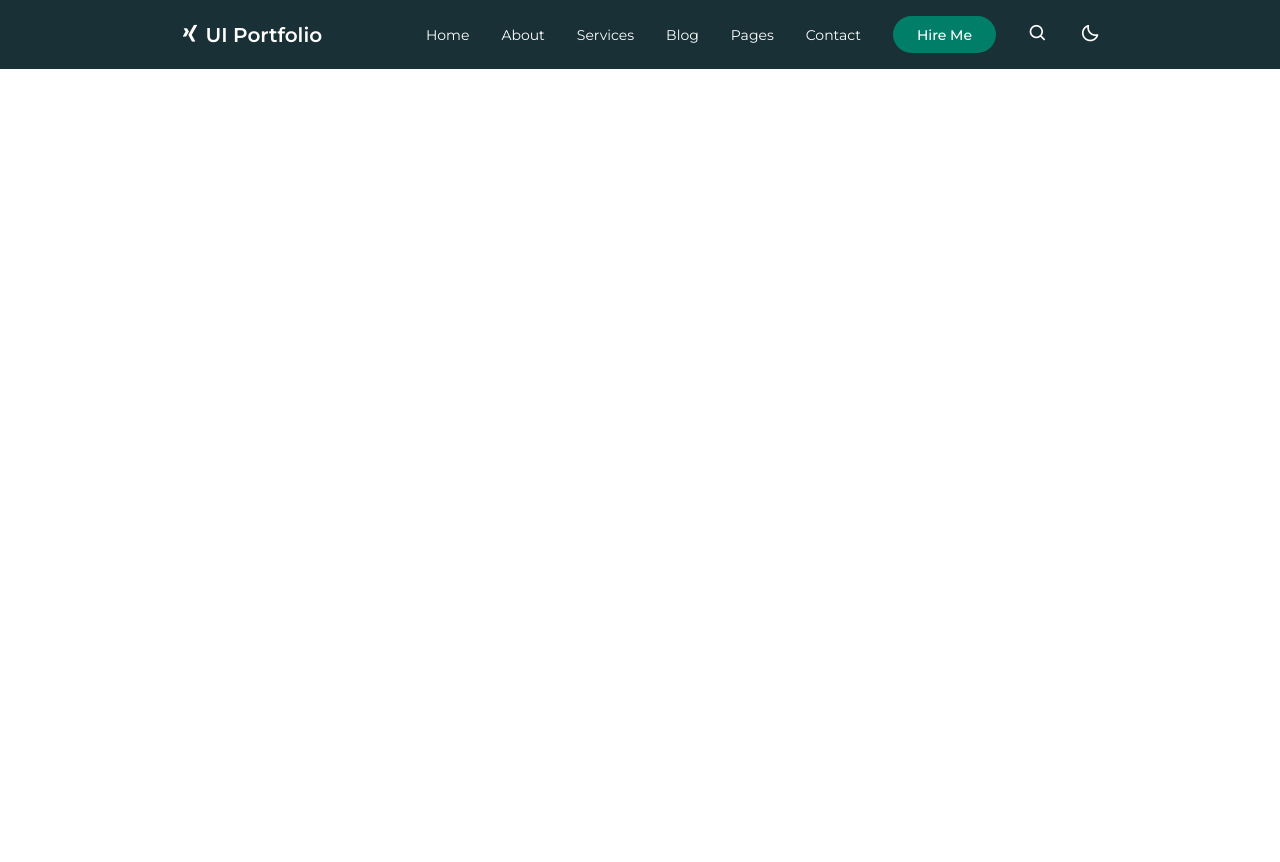
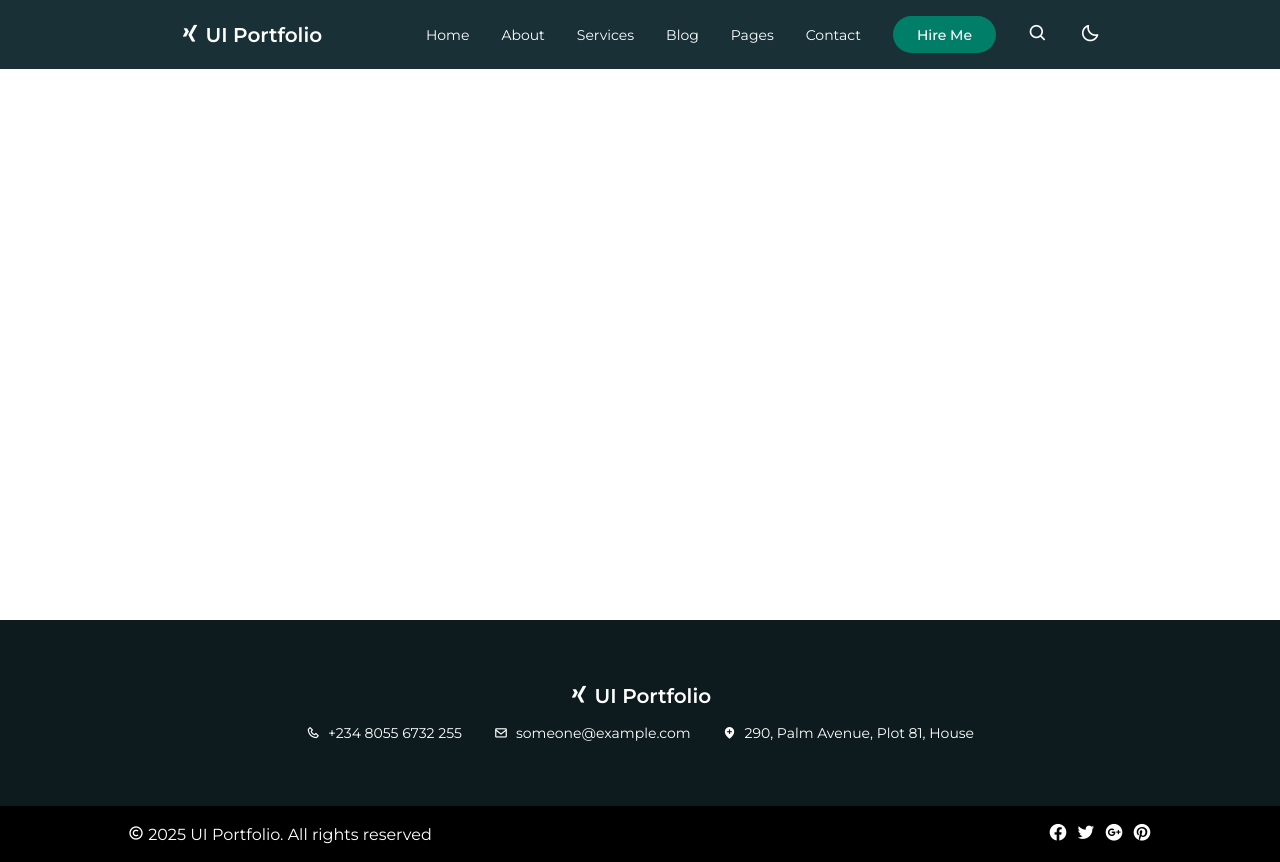
Before and after one commit to Courage-ux/WebDevelopmentGroup, a plain HTML site: page index.html in a window 1280 px wide. Before the commit the page ends 800 px from the top, so only its background shows below. Drawn offline with nearby package versions, Linux system fonts and the light colour scheme; a web font is replaced by a local one.

Commit message:
footer added

```diff
--- a/index.html
+++ b/index.html
@@ -50,5 +50,61 @@
             </ul>
         </nav>
     </header>
+
+<main>
+    <br><br><br><br><br><br><br><br><br><br>
+    <br><br><br><br><br><br><br><br><br><br>
+    <br><br><br><br><r><br><br><br><br><br>
+</main>
+
+
+
+
+<footer>
+    <div class="footer-top">
+        <div class="logo footer-logo">
+            <span>
+                <i class='bx bxl-xing'></i>
+            </span>
+            <span>
+                UI Portfolio
+            </span>
+        </div>
+
+        <div class="contact-info">
+            <ul class="contact-list-container">
+                <li class="contact-list-item">
+                    <i class='bx bx-phone'></i>
+                    <span class="contact-list-details">+234 8055 6732 255</span>
+                </li>
+                <li class="contact-list-item">
+                    <i class='bx bx-envelope'></i>
+                    <span class="contact-list-details">someone@example.com</span>
+                </li>
+                <li class="contact-list-item">
+                    <i class='bx bxs-location-plus'></i>
+                    <span class="contact-list-details">290, Palm Avenue, Plot 81, House</span>
+                </li>
+            </ul>
+        </div>
+    </div>
+
+    <div class="footer-bottom">
+        <div class="footer-content">
+            <div class="copyright-logo">
+                <i class='bx bx-copyright'></i>
+                <span>2025 UI Portfolio. All rights reserved</span>
+            </div>
+
+            <ul class="social-list-container">
+                <li><a href="#"><i class="bx bxl-facebook-circle"></i></a></li>
+                <li><a href="#"><i class="bx bxl-twitter"></i></a></li>
+                <li><a href="#"><i class="bx bxl-google-plus-circle"></i></a></li>
+                <li><a href="#"><i class="bx bxl-pinterest"></i></a></li>
+            </ul>
+        </div>
+    </div>
+</footer>
+
 </body>
 </html>
--- a/style.css
+++ b/style.css
@@ -8,6 +8,7 @@
 html,
 body {
     font-family: Montserrat;
+    color: white;
 }
 
 a {
@@ -15,15 +16,19 @@ a {
     color: white;
 }
 
+/*
+===========================
+Navbar
+===========================
+*/
+
 header {
     display: flex;
     flex-direction: row;
     justify-content: space-around;
     align-items: center;
-    /* gap: 128px; */
     background-color: #183036;
     padding: 1rem 8rem;
-    color: white;
 }
 
 .logo {
@@ -32,8 +37,7 @@ header {
 }
 
 nav {
-
-    /* flex: 1; */
+    /* Optional styling */
 }
 
 .nav-list {
@@ -42,7 +46,6 @@ nav {
     align-items: center;
     gap: 2rem;
     font-size: 14px;
-    /* background: violet; */
 }
 
 .hire-me {
@@ -52,13 +55,8 @@ nav {
     font-weight: 500;
 }
 
-.hire-me:hover {
-    color: white;
-}
-.hire-me:visited {
-    color: white;
-}
-
+.hire-me:hover,
+.hire-me:visited,
 .hire-me:active {
     color: white;
 }
@@ -68,3 +66,65 @@ nav {
     cursor: pointer;
     font-size: 20px;
 }
+
+/*
+===========================
+Footer
+===========================
+*/
+
+.footer-top {
+    background-color: #0d1b1e;
+    display: flex;
+    flex-direction: column;
+    justify-content: center;
+    align-items: center;
+    padding: 4rem;
+}
+
+.contact-info {
+    margin-top: 1rem;
+}
+
+.contact-list-container {
+    display: flex;
+    justify-content: center;
+    align-items: center;
+    gap: 2rem;
+}
+
+.contact-list-item {
+    display: flex;
+    justify-content: center;
+    align-items: center;
+    gap: 8px;
+    font-size: 14px;
+}
+
+.footer-bottom {
+    background-color: #000000;
+    padding: 1rem 8rem;
+}
+
+.footer-content {
+    display: flex;
+    justify-content: space-between;
+    align-items: center;
+}
+
+.social-list-container {
+    display: flex;
+    flex-direction: row;
+    gap: 8px; /* small space between icons */
+    font-size: 20px; /* slightly bigger for better visibility */
+}
+
+.social-list-container li {
+    list-style: none; /* remove bullets */
+}
+
+.social-list-container a {
+    color: white; /* keep icons white */
+    font-size: 20px;
+    transition: color 0.3s ease;
+}
```
